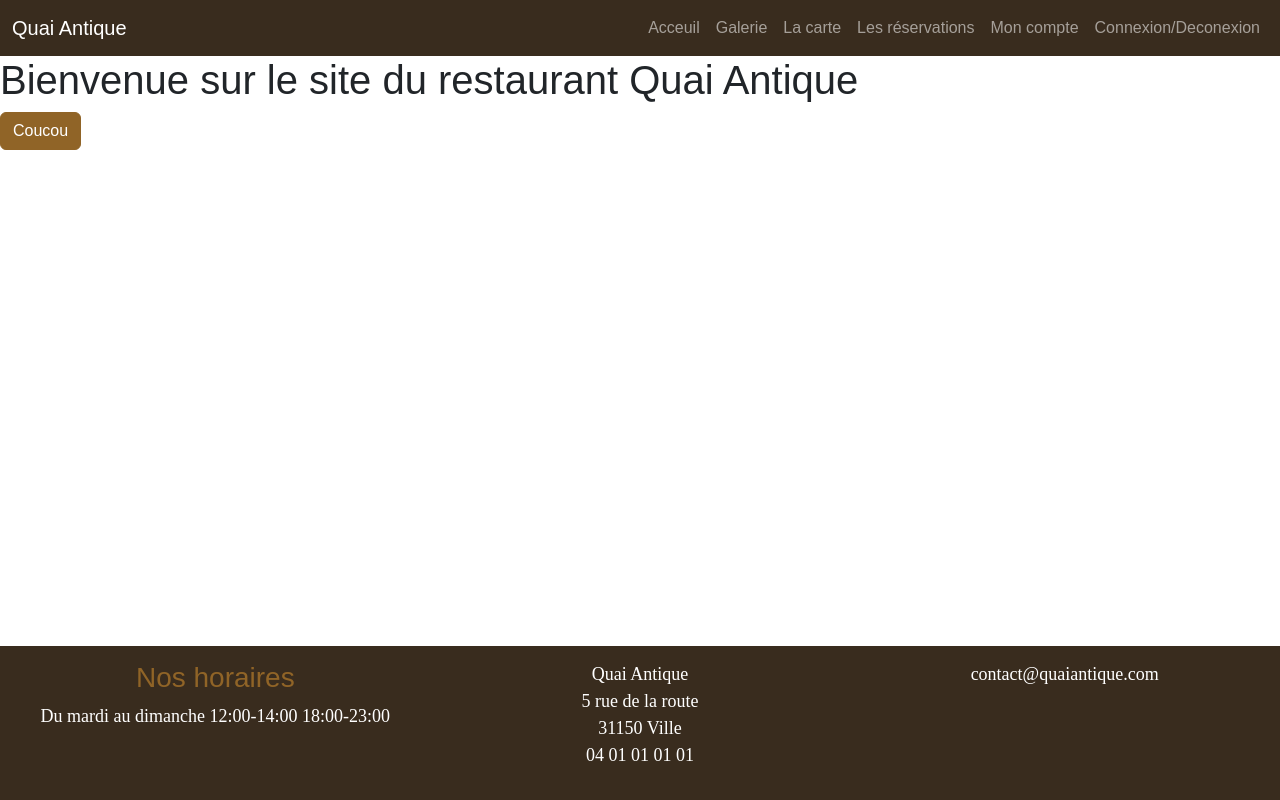
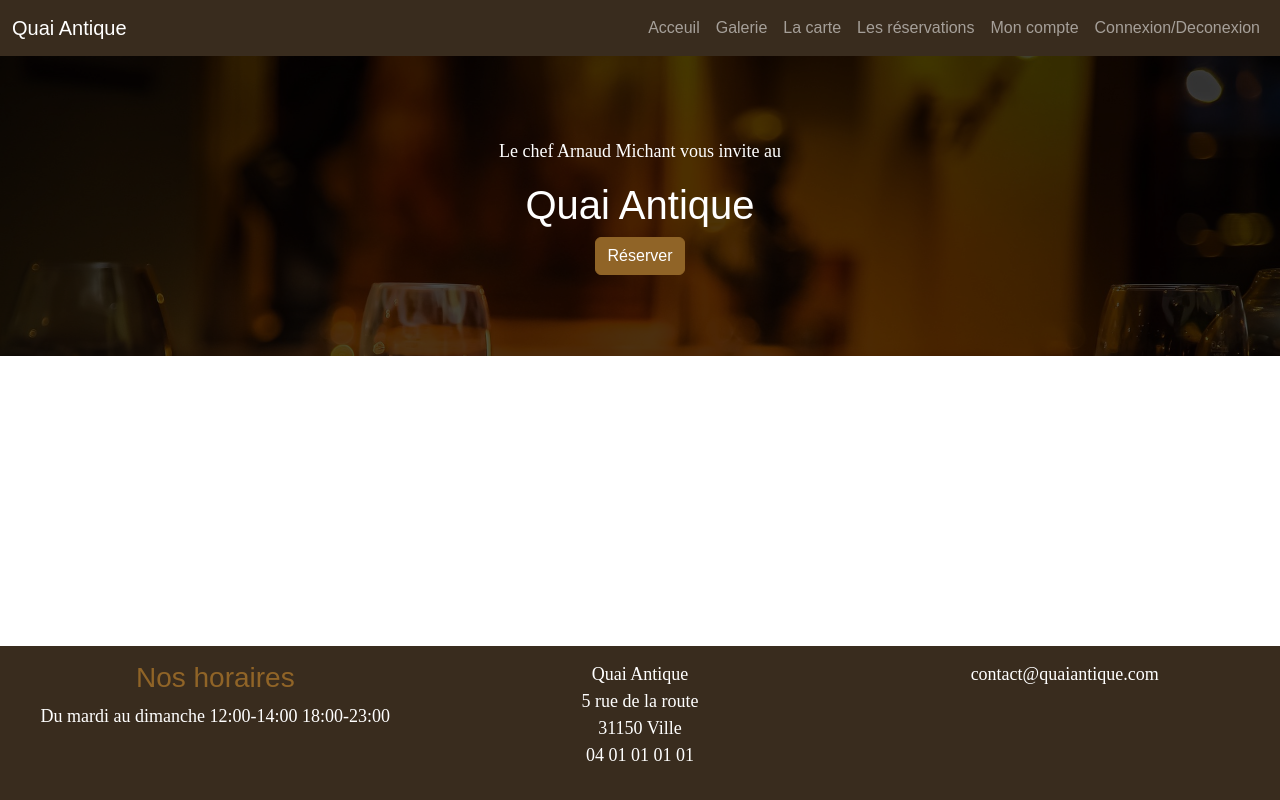
Before and after one commit to Deimosaure/QuaiAntiqueFront, a website with bundled scripts: page index.html in a window 1280 px wide. Built offline with nearby package versions, Linux system fonts and the light colour scheme; files whose address does not match are found by name; a web font is replaced by a local one.

Commit message:
Ajout des images + BHbloc

```diff
--- a/pages/home.html
+++ b/pages/home.html
@@ -1,3 +1,7 @@
-<h1>Bienvenue sur le site du restaurant Quai Antique</h1>
-
-<button class="btn btn-primary">Coucou</button>
+<div class="hero-scene text-center text-white">
+    <div class="hero-scene-content">
+<p>Le chef Arnaud Michant vous invite au</p>
+<h1>Quai Antique</h1>
+<button class="btn btn-primary">Réserver</button>
+</div>
+</div>
--- a/scss/main.scss
+++ b/scss/main.scss
@@ -9,6 +9,7 @@ html{
 main{
     margin-bottom: 250px;
 }
+
 footer.footer{
     padding: 15px;
     position: absolute;
@@ -20,3 +21,31 @@ p{
     font-family: $font-family-serif;
     font-size: 18px;
 }
+
+.hero-scene{
+    position: relative;
+    &::before{
+        content:"";
+        position: absolute;
+        top:0;
+        left:0;
+        width:100%;
+        height:100%;
+        background-image: url(../images/abendbrot-939435_1920.jpg);
+        background-size: cover;
+        filter: brightness(0.3);
+    }
+
+    *{
+        //Positionner les éléments devant le ::before
+        position:relative;
+    }
+
+    .hero-scene-content{
+        height: 300px;
+        display: flex;
+        flex-direction: column;
+        align-items: center;
+        justify-content: center;
+    }
+}
```
Also changed, not shown: images/abendbrot-939435_1920.jpg (added), images/cat-4520516_1280.jpg (added), images/catering-179046_1280.jpg (added), images/istockphoto-660523274-1024x1024.jpg (added), images/platter-2009590_1280.jpg (added), images/restaurant-449952_1280.jpg (added), images/table-2600954_1280.jpg (added), images/vegetables-752153_1280.jpg (added), scss/main.css, 1 other file.
